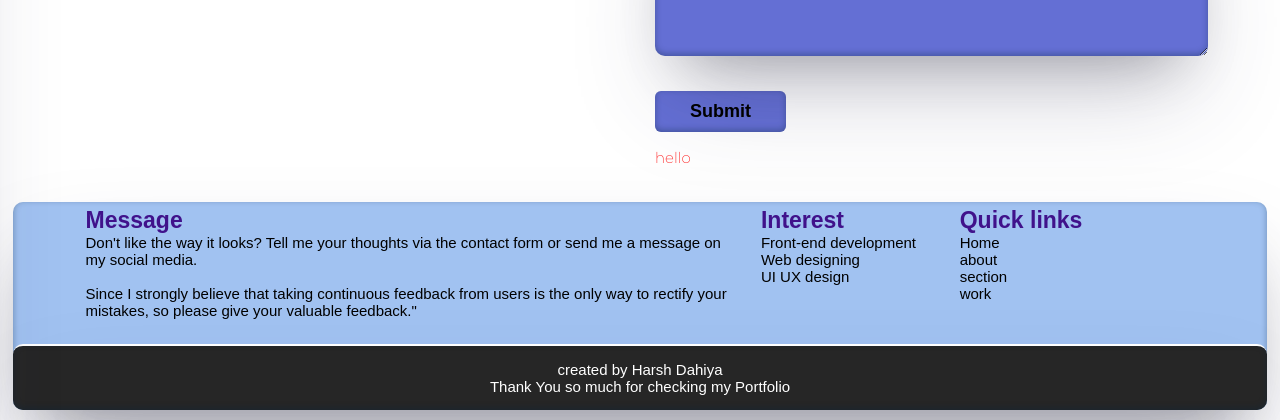
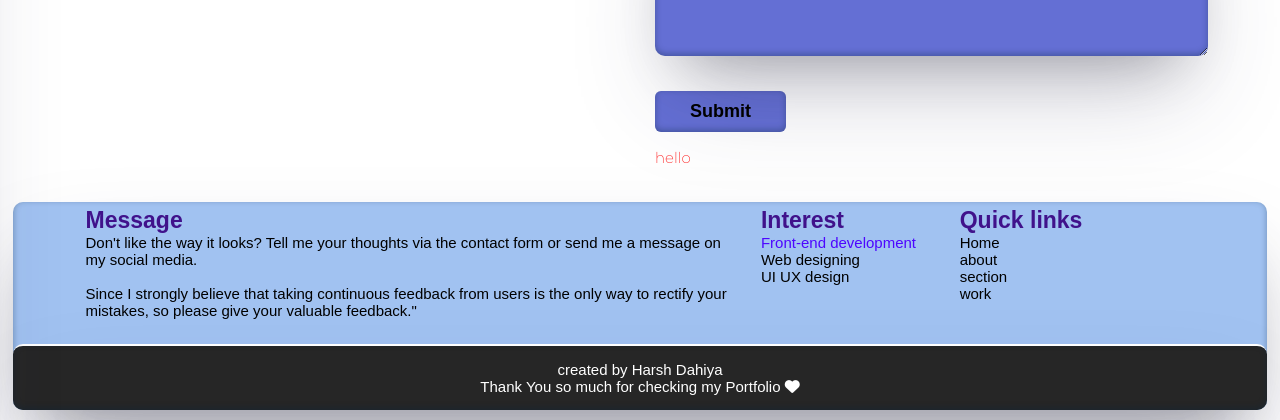
Before and after one commit to believeharsh/My-portfolio, a plain HTML site: page index.html in a window 1280 px wide. In both pictures the pointer is over the link "Front-end development". Shown: the part 2593-3013 px from the top of the page. Drawn offline with Linux system fonts and the light colour scheme; a web font is replaced by a local one.

Commit message:
tag-lines work has been done

```diff
--- a/index.html
+++ b/index.html
@@ -356,7 +356,7 @@
         </div>
         <div class="greeting">
           <p>created by Harsh Dahiya</p>
-          <p>Thank You so much for checking my Portfolio</p>
+          <p>Thank You so much for checking my Portfolio <span><i class="fa-solid fa-heart"></i></span></p>
         </div>
       </div>
     </div>
--- a/style.css
+++ b/style.css
@@ -750,6 +750,9 @@ form .btn2 {
     flex-direction: column;
     flex-wrap: wrap;
 }
+.fotter-links a:hover{
+    color: rgb(77, 6, 255);
+}
 
 .greeting {
     box-shadow: rgba(50, 50, 93, 0.25) 0px 50px 100px -20px, rgba(0, 0, 0, 0.3) 0px 30px 60px -30px, rgba(10, 37, 64, 0.35) 0px -2px 6px 0px inset;
```
